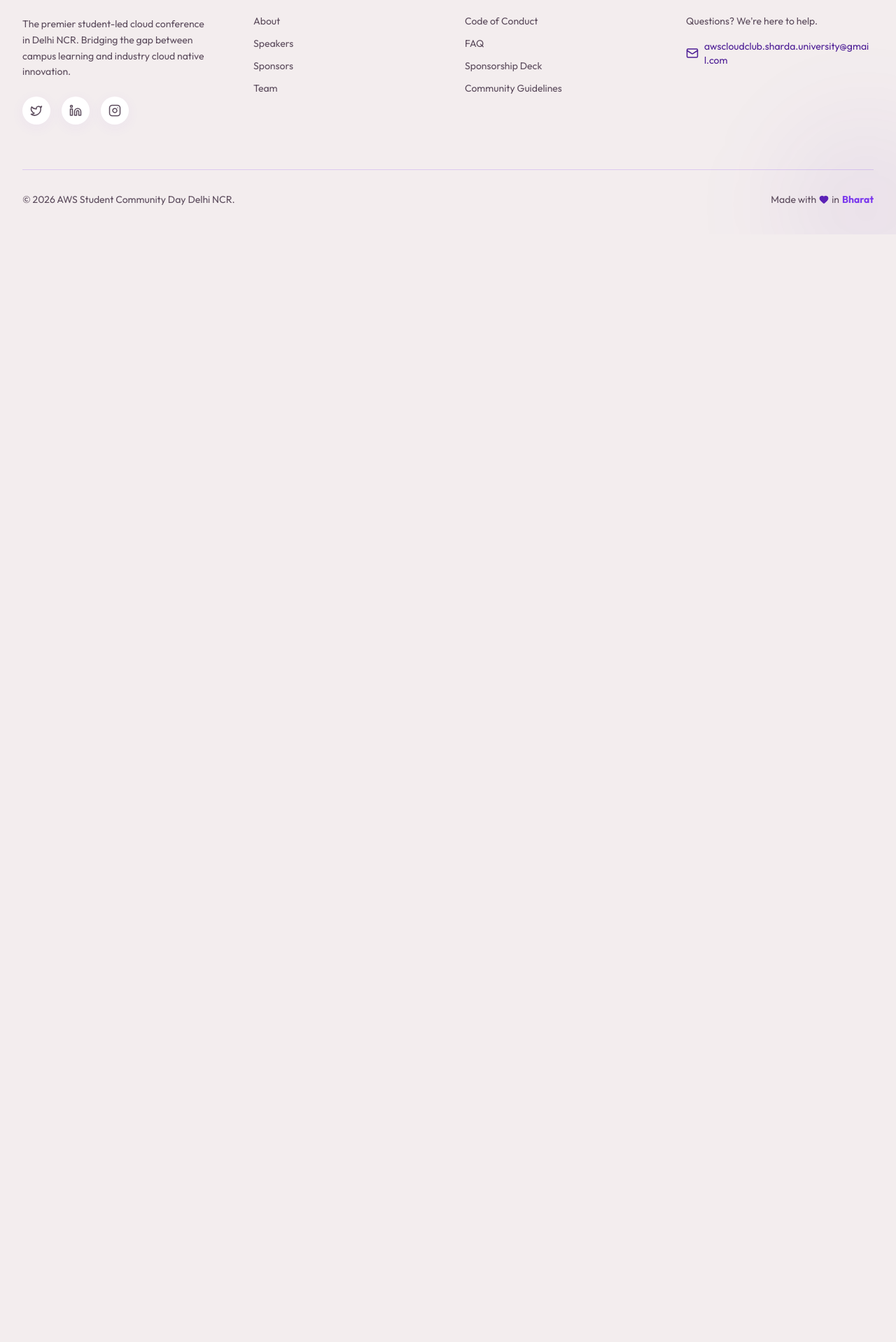
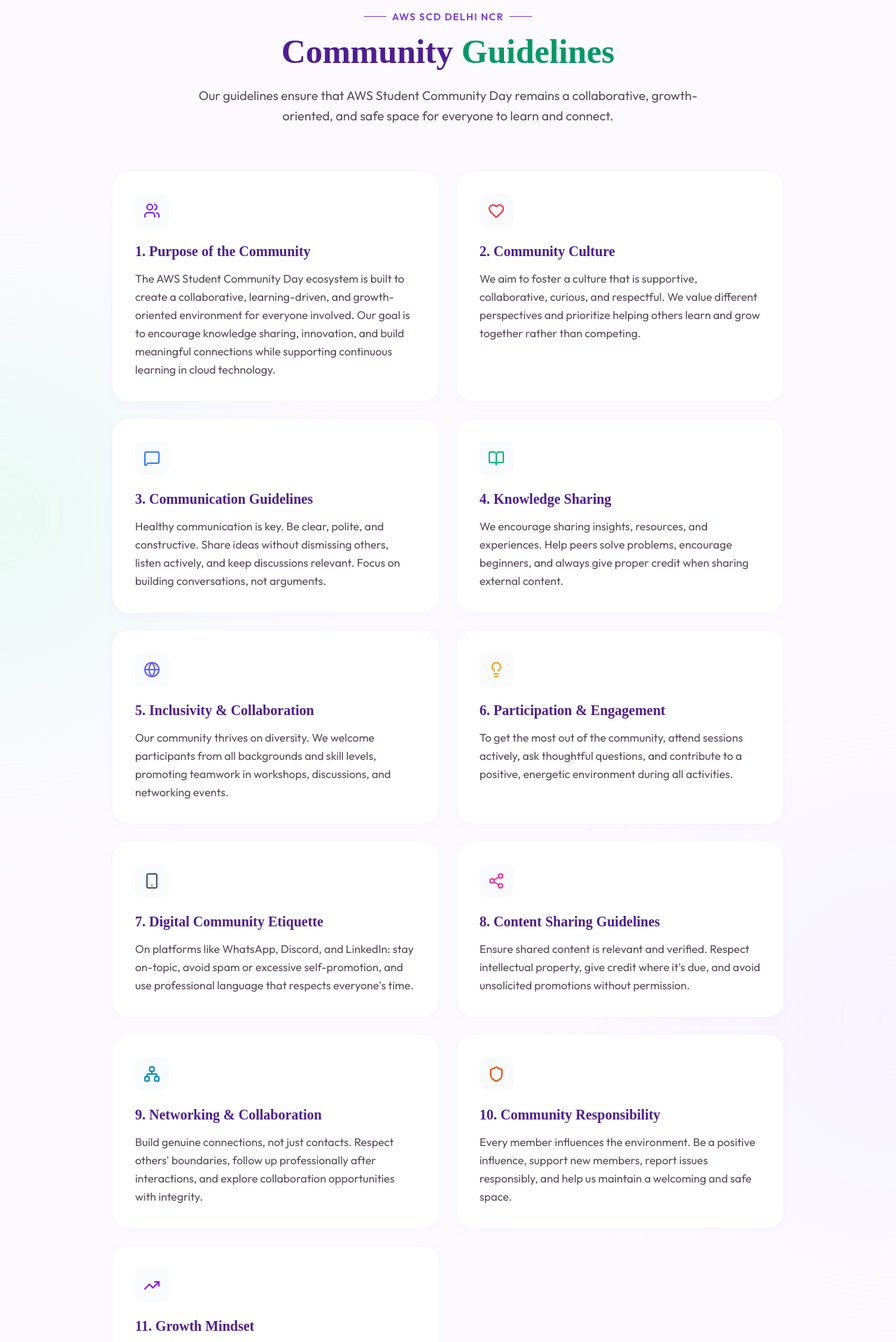
Before and after one commit to codecurser/aws, a React (Vite) app: page /community-guidelines in a window 1280 px wide. Shown: the part 122-2040 px from the top of the page at 70% size. Before the commit the page ends 800 px from the top, so only its background shows below. Built offline with nearby package versions, Linux system fonts and the light colour scheme; a web font is replaced by a local one.

Commit message:
Add standalone Community Guidelines page and update footer link

```diff
--- a/src/App.tsx
+++ b/src/App.tsx
@@ -7,6 +7,7 @@
 import FAQ from './components/FAQ';
 import CodeOfConduct from './components/CodeOfConduct';
 import SponsorshipDeck from './components/SponsorshipDeck';
+import CommunityGuidelines from './components/CommunityGuidelines';
 
 function App() {
   return (
@@ -19,6 +20,7 @@
           <Route path="/faq" element={<FAQ />} />
           <Route path="/code-of-conduct" element={<CodeOfConduct />} />
           <Route path="/sponsorship-deck" element={<SponsorshipDeck />} />
+          <Route path="/community-guidelines" element={<CommunityGuidelines />} />
         </Routes>
       </main>
       <Footer />
--- /dev/null
+++ b/src/components/CommunityGuidelines.tsx
@@ -0,0 +1,124 @@
+import { useEffect } from 'react';
+import { motion } from 'framer-motion';
+import { Users, Heart, MessageSquare, BookOpen, Globe, Lightbulb, Smartphone, Share2, Network, Shield, TrendingUp } from 'lucide-react';
+
+const guidelines = [
+    {
+        title: "1. Purpose of the Community",
+        icon: <Users className="w-6 h-6 text-violet-600" />,
+        content: "The AWS Student Community Day ecosystem is built to create a collaborative, learning-driven, and growth-oriented environment for everyone involved. Our goal is to encourage knowledge sharing, innovation, and build meaningful connections while supporting continuous learning in cloud technology."
+    },
+    {
+        title: "2. Community Culture",
+        icon: <Heart className="w-6 h-6 text-red-500" />,
+        content: "We aim to foster a culture that is supportive, collaborative, curious, and respectful. We value different perspectives and prioritize helping others learn and grow together rather than competing."
+    },
+    {
+        title: "3. Communication Guidelines",
+        icon: <MessageSquare className="w-6 h-6 text-blue-500" />,
+        content: "Healthy communication is key. Be clear, polite, and constructive. Share ideas without dismissing others, listen actively, and keep discussions relevant. Focus on building conversations, not arguments."
+    },
+    {
+        title: "4. Knowledge Sharing",
+        icon: <BookOpen className="w-6 h-6 text-emerald-500" />,
+        content: "We encourage sharing insights, resources, and experiences. Help peers solve problems, encourage beginners, and always give proper credit when sharing external content."
+    },
+    {
+        title: "5. Inclusivity & Collaboration",
+        icon: <Globe className="w-6 h-6 text-indigo-500" />,
+        content: "Our community thrives on diversity. We welcome participants from all backgrounds and skill levels, promoting teamwork in workshops, discussions, and networking events."
+    },
+    {
+        title: "6. Participation & Engagement",
+        icon: <Lightbulb className="w-6 h-6 text-amber-500" />,
+        content: "To get the most out of the community, attend sessions actively, ask thoughtful questions, and contribute to a positive, energetic environment during all activities."
+    },
+    {
+        title: "7. Digital Community Etiquette",
+        icon: <Smartphone className="w-6 h-6 text-slate-600" />,
+        content: "On platforms like WhatsApp, Discord, and LinkedIn: stay on-topic, avoid spam or excessive self-promotion, and use professional language that respects everyone's time."
+    },
+    {
+        title: "8. Content Sharing Guidelines",
+        icon: <Share2 className="w-6 h-6 text-pink-500" />,
+        content: "Ensure shared content is relevant and verified. Respect intellectual property, give credit where it's due, and avoid unsolicited promotions without permission."
+    },
+    {
+        title: "9. Networking & Collaboration",
+        icon: <Network className="w-6 h-6 text-cyan-600" />,
+        content: "Build genuine connections, not just contacts. Respect others' boundaries, follow up professionally after interactions, and explore collaboration opportunities with integrity."
+    },
+    {
+        title: "10. Community Responsibility",
+        icon: <Shield className="w-6 h-6 text-orange-600" />,
+        content: "Every member influences the environment. Be a positive influence, support new members, report issues responsibly, and help us maintain a welcoming and safe space."
+    },
+    {
+        title: "11. Growth Mindset",
+        icon: <TrendingUp className="w-6 h-6 text-purple-600" />,
+        content: "We believe in continuous improvement. Be open to feedback, learn from others' journeys, and encourage innovation and experimentation within the AWS ecosystem."
+    }
+];
+
+const CommunityGuidelines = () => {
+    useEffect(() => {
+        window.scrollTo({ top: 0, left: 0, behavior: 'auto' });
+    }, []);
+
+    return (
+        <section className="min-h-screen pt-32 pb-24 relative overflow-hidden bg-[#fcfaff]">
+            {/* Background elements */}
+            <div className="absolute inset-0 pointer-events-none">
+                <div className="absolute -left-64 top-1/4 w-[500px] h-[500px] bg-emerald-100/40 rounded-full blur-[120px]" />
+                <div className="absolute -right-64 bottom-1/4 w-[500px] h-[500px] bg-violet-100/40 rounded-full blur-[120px]" />
+            </div>
+
+            <div className="max-w-5xl mx-auto px-4 sm:px-6 lg:px-8 relative z-10">
+                <div className="text-center mb-16">
+                    <span className="inline-flex items-center gap-2 text-[#7C3AED] font-semibold text-sm uppercase tracking-widest mb-4">
+                        <span className="w-8 h-px bg-[#7C3AED]" />
+                        AWS SCD Delhi NCR
+                        <span className="w-8 h-px bg-[#7C3AED]" />
+                    </span>
+                    <h1 className="text-4xl md:text-5xl font-display font-bold text-[#4C1D95] mb-6">
+                        Community <span className="text-emerald-600">Guidelines</span>
+                    </h1>
+                    <p className="text-[#5B4B5C] font-sans text-lg max-w-3xl mx-auto leading-relaxed">
+                        Our guidelines ensure that AWS Student Community Day remains a collaborative, growth-oriented, and safe space for everyone to learn and connect.
+                    </p>
+                </div>
+
+                <div className="grid grid-cols-1 md:grid-cols-2 gap-6">
+                    {guidelines.map((item, index) => (
+                        <motion.div
+                            key={index}
+                            initial={{ opacity: 0, y: 20 }}
+                            whileInView={{ opacity: 1, y: 0 }}
+                            viewport={{ once: true }}
+                            transition={{ duration: 0.4, delay: index * 0.05 }}
+                            className="bg-white p-8 rounded-3xl border border-[#7C3AED]/5 shadow-[0_4px_20px_rgba(124,58,237,0.03)] hover:shadow-xl hover:border-[#7C3AED]/10 transition-all group"
+                        >
+                            <div className="mb-5 bg-gray-50 w-12 h-12 rounded-xl flex items-center justify-center group-hover:bg-[#7C3AED]/10 transition-colors">
+                                {item.icon}
+                            </div>
+                            <h3 className="text-xl font-display font-bold text-[#4C1D95] mb-3">{item.title}</h3>
+                            <p className="text-[#5B4B5C] font-sans leading-relaxed text-[15px] sm:text-base">
+                                {item.content}
+                            </p>
+                        </motion.div>
+                    ))}
+                </div>
+
+                <div className="mt-16 text-center">
+                    <div className="inline-block bg-white p-8 rounded-[2rem] border border-dashed border-[#7C3AED]/20 shadow-sm">
+                        <p className="text-[#5B4B5C] font-sans italic text-lg">
+                            "Every member contributes to the community environment. Be a positive influence and support each other."
+                        </p>
+                    </div>
+                </div>
+            </div>
+        </section>
+    );
+};
+
+export default CommunityGuidelines;
--- a/src/components/Footer.tsx
+++ b/src/components/Footer.tsx
@@ -49,7 +49,7 @@
                             <li><Link to="/code-of-conduct" className="hover:text-[#7C3AED] transition-colors">Code of Conduct</Link></li>
                             <li><Link to="/faq" className="hover:text-[#7C3AED] transition-colors">FAQ</Link></li>
                             <li><Link to="/sponsorship-deck" className="hover:text-[#7C3AED] transition-colors">Sponsorship Deck</Link></li>
-                            <li><a href="#" className="hover:text-[#7C3AED] transition-colors">Community Guidelines</a></li>
+                            <li><Link to="/community-guidelines" className="hover:text-[#7C3AED] transition-colors">Community Guidelines</Link></li>
                         </ul>
                     </div>
 
```
